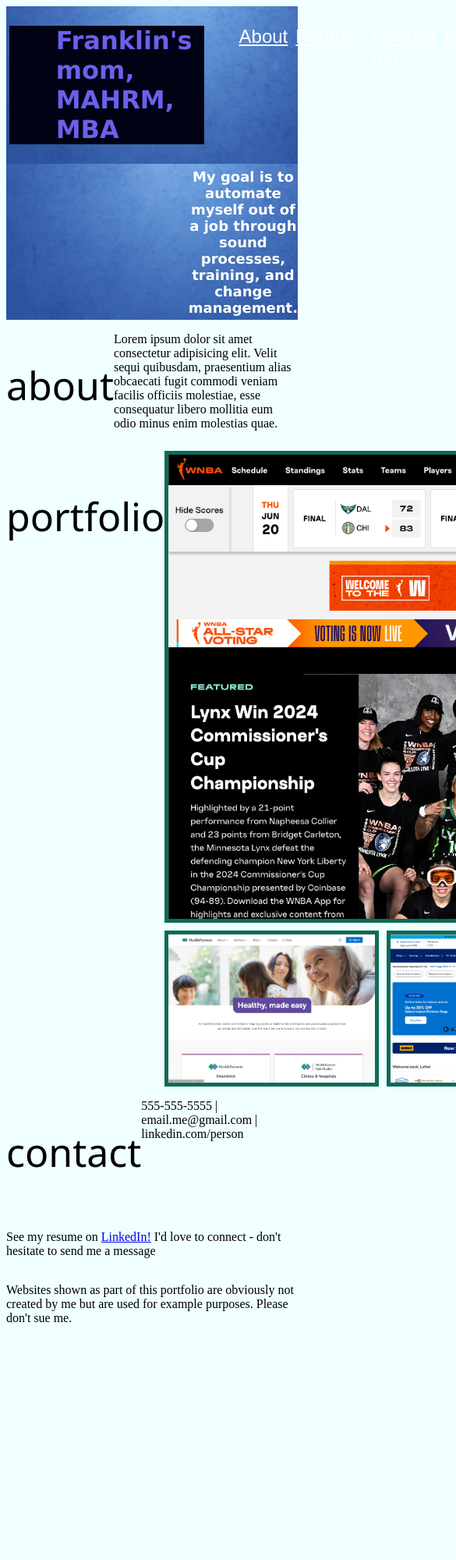
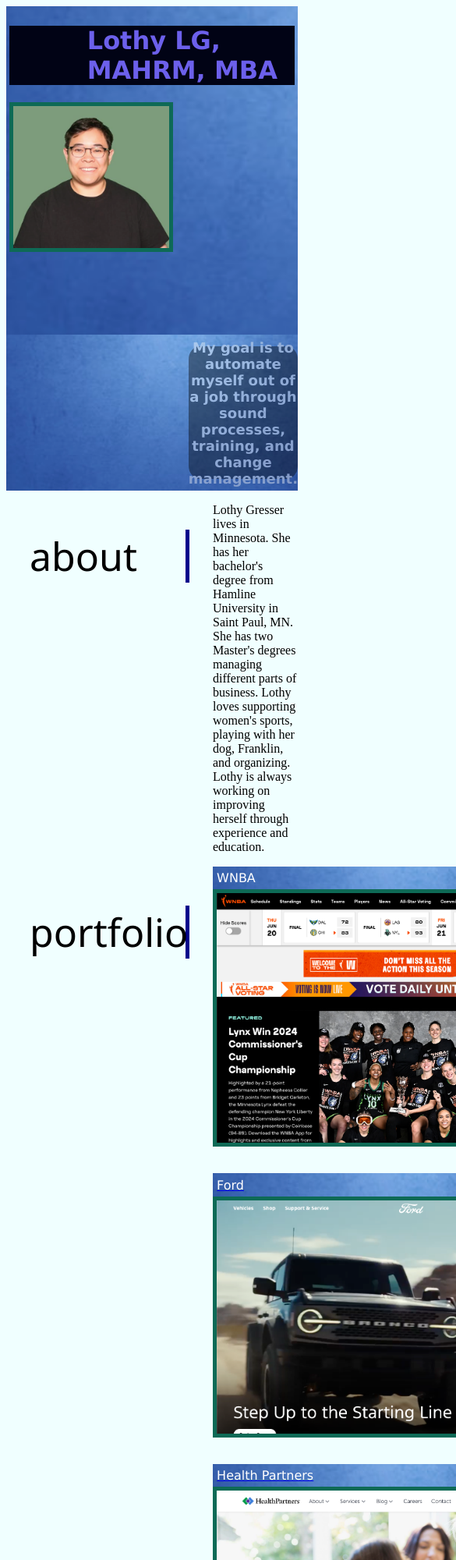
Before and after one commit to lothylg/lg-portfolio, a plain HTML site: page index.html in a window 390 px wide. Shown: the top 2000 px of the page at 78% size, 585 px wide, since content can reach past the window. Before the commit the page ends 1715 px from the top, so only its background shows below. Drawn offline with Linux system fonts and the light colour scheme.

Commit message:
working file

```diff
--- a/assets/css/style.css
+++ b/assets/css/style.css
@@ -6,20 +6,21 @@ body {
  /* make the space that will hold the main logo and the nav tag one
  space and make it one background color */
 header , h1 , header nav , header nav ul , .decorative{
-    /* background-color: rgb(117, 165, 227); */
     font-family: Verdana, Geneva, Tahoma, sans-serif;
 }
 /* Make the items within the header flex and give it some padding
 so it's not just sitting at the top */
 header {
     display: flex;
-    /* justify-content: space-between;
-    align-items: center; */
     padding: 1%;
     flex-basis: 100%;
     background-image: url(../images/solidback.png);
     background-size: cover;
     background-repeat: no-repeat;
+}
+header img {
+    width: 200px;
+    height: auto;
 }
 /* put the nav inline with the main logo at opposite ends*/
 h1, nav {
@@ -28,41 +29,39 @@ h1, nav {
 
 }
 /*positioning of the header main logo within the header slight styling of the logo*/
-header h1 {
-    display: inline-flex;
+body header h1 {
+    display: flex;
+    justify-content: flex-end;
     font-weight: 900;
-    justify-content: flex-end;
-    /* align-content: center; */
     font-family: Verdana, Geneva, Tahoma, sans-serif;
-    font-weight: bold;
+    flex-basis: 30%;
+    padding-left: 100px;
+
 }
 /*style the main logo with border around the main logo*/
 h1 {
     background-color: rgb(1, 3, 21);
-    /* border-radius: 10%; */
-    flex-basis: 40%;
     color: #6c60eb;
-    padding-right: 15px;
-    padding-left: 60px;
+
 }
 /*define how big the nav area will be within the header and put
 it at the end of the header container*/
-header nav {
+header#top nav {
     justify-content: flex-end;
     flex-basis: 60%;
 }
 /*links to be in a row*/
-header nav ul {
+header#top nav ul {
     display: inline-flex;
     justify-content: end;
 }
 /* make the links not stack on top of each other*/
-header nav ul li {
+header#top nav ul li {
     display: inline-flex;
     padding: 5px;
 }
 /*style the links only*/
-header nav ul li a {
+header#top nav ul li a {
     /* background-color: rgb(21, 121, 146); */
     color: white;
     font-size: x-large;
@@ -75,7 +74,6 @@ header nav ul li a {
     justify-content: end;
     height: 200px;
     width: 100%;
-    /* background-image: url(../images/pexels-shonejai-445753-1227511.jpg); */
     background-image: url(../images/solidback.png);
     background-size: cover;
     background-repeat: no-repeat;
@@ -83,7 +81,6 @@ header nav ul li a {
 /*aligning the "cool subtitle" within the image*/
 .decorative h2 {
     display: flex;
-    /* text-align: center; */
     justify-content: center;
     align-items: center;
 }
@@ -91,59 +88,154 @@ header nav ul li a {
 h2 {
     display: flex;
     justify-content: end;
-    /* -webkit-text-stroke: 1px white; */
     color: white;
     font-size: large;
     text-wrap: wrap;
     flex-basis: 30%;
     text-align: center;
+    background-color: black;
+    opacity: 40%;
+    border-radius: 10%;
 }
+/*make all of the containers for the topics page uniform size and give a line*/
+container h3 {
+    border-right: 5px solid darkblue;
+    width: 200px;
+
+}
+
 /*styling the section titles*/
 h3 {
     font-size: 50px;
     font-family: 'Segoe UI', Tahoma, Geneva, Verdana, sans-serif;
     font-weight: lighter;
+    flex-basis: 30%;
 }
-/*just make the images not run off the page*/
-main section div img {
-    width: calc(100%-80px);
-    overflow: auto;
-}
+/*tell the page that all of the sections are flex*/
 .page {
     display: flex;
 }
-/*resize images and give them a background*/
+/*give images a background border*/
 img {
-    /* max-width: 20%;
-    max-height: 20%; */
     border: 5px solid rgb(14, 106, 86);
-    /* display: flex;
+    height: auto;
+    width: 500px;
+}
+
+/* give the labels of the images a background and make it visible */
+main header#port {
+    background-color: rgb(14, 106, 86);
+    color: white;
+    width: 500px;
+}
+/*give the container of all of the site elements a certain size*/
+div.websites {
+    width: 800px;
+    display: flex;
     flex-wrap: wrap;
-    flex-basis: 100%;
-    margin: 15px 10px 15px 10px; */
 }
-/* make one of the photos larger than the others*/
-/* #wnba {
-    max-width: 50%;
-    max-height: 50%;
+/*give each site some space*/
+div.websites section.card {
+    flex: 0 0 500px;
+    padding-bottom: 30px;
+}
+.card:first-child {
+    flex-grow: 2;
+    flex-basis: 800px;
+}
+/*pseudo-element on images*/
+img:hover {
+    color: black;
+    opacity: 40%;
+}
+/*so the content isn't straddling the vertical line*/
+main section div p {
+    padding-left: 30px;
+}
+/*so images are not straddling the vertical line*/
+main section div {
+    padding-left: 30px;
+}
+
+/*contact information middle  */
+main section div#contact div{
     display: flex;
-    flex-basis: 200%;
-} */
-div#portfolio div{
+    flex-wrap: wrap;
+    align-content: center;
+    justify-content: center;
+    max-width: 800px;
+
+}
+
+footer {
+    background-color: rgb(87, 87, 235);
+    align-items: center;
+    padding: 40px;
+    text-align: center;
+    color: white;
+}
+
+/*adjust to smaller screen - hide nav buttons*/
+@media screen and (max-width: 768px) {
+    header, main, footer {
+        flex-direction: column;
+    }
+    header nav ul {
+        visibility: hidden;
+    }
+
+}
+/*get the images so they are two by two and one on top*/
+
+  /* media query to make adjust sizes based on screen size
+
+  /* div#portfolio  {
     display: flex;
     flex-wrap: wrap;
     gap: 10px;
-}
-div#portfolio div img {
+    width: 500px;
+} */
+/* div#portfolio div container img {
     flex: 0 1 20%;
 }
 div#portfolio div img:first-child {
     flex-basis: 70%;
     flex-wrap: nowrap;
-}
-/* #smimage {
+} */
 
+/*just make the images not run off the page*/
+/* main section div img {
+    width: calc(100%-80px);
+    overflow: auto;
 } */
-/*get the images so they are two by two and one on top*/
 
-  /* media query to make adjust sizes based on screen size
+/* main section div p {
+    display: block;
+    padding-left: 30px;
+    flex-wrap: wrap;
+    align-content: center;
+    text-wrap: wrap;
+} */
+
+/* main div section.first-site{
+    flex-basis: 82%;
+    flex-wrap: nowrap;
+} */
+/* container.port:first-child {
+    flex-basis: 82%;
+    flex-wrap: nowrap;
+} */
+ /* .card:first-child {
+    flex-basis: 70%;
+    flex-wrap: nowrap;
+}  */
+/* .card header, img {
+    display: flex;
+    flex-wrap: wrap;
+    flex-basis: 100%;
+} */
+
+/*images need to stack in a certain way and one bigger than the other*/
+/* section.card img {
+    flex: 0 1 40%;
+} */
--- a/index.html
+++ b/index.html
@@ -8,8 +8,9 @@
     <link rel="stylesheet" href="./assets/css/style.css">
 </head>
 <body>
-    <header>
-        <h1>Franklin's mom, MAHRM, MBA</h1>
+    <header id="top">
+        <h1>Lothy LG, MAHRM, MBA</h1>
+        <a href="http://www.linkedin.com"> <img id="Lothy" src="./assets/images/Screen Shot 2022-05-27 at 9.13.52 PM.png" alt="headshot of lothy"/> </a>
         <nav>
           <ul>
             <li><a href="#about">About</a></li>
@@ -29,33 +30,55 @@
         <!--information about the person of interest-->
         <section>
             <div id="about" class="page">
-                <h3>about</h3>
-                <p> Lorem ipsum dolor sit amet consectetur adipisicing elit. Velit sequi quibusdam, praesentium alias obcaecati fugit commodi veniam facilis officiis molestiae, esse consequatur libero mollitia eum odio minus enim molestias quae.</p>
+                <container>
+                    <h3>about</h3>
+                </container>
+                <p> Lothy Gresser lives in Minnesota. She has her bachelor's degree from Hamline University in Saint Paul, MN. She has two Master's degrees managing different parts of business. Lothy loves supporting women's sports, playing with her dog, Franklin, and organizing.
+                    Lothy is always working on improving herself through experience and education.
+                </p>
             </div>
         </section>
         <section>
             <div id="portfolio" class="page">
-                <h3>portfolio</h3>
-                <div>
-                <img id="wnba" src="./assets/images/wnba.png" alt="wnba.com website"/>
-                <img id="smimage" src="./assets/images/ford.png" alt="ford website"/>
-                <img id="smimage" src="./assets/images/health-partners.png" alt="health partners website"/>
-                <img id="smimage" src="./assets/images/lowes.png" alt="lowes hardware website"/>
-                <img id="smimage"src="./assets/images/reddit.png" alt="reddit.com website"/>
+                <container>
+                    <h3>portfolio</h3>
+                 </container>
+            <div class="websites">
+                <section class="card">
+                    <header id="port">WNBA</header>
+                    <a href="http://www.wnba.com"> <img id="wnba" src="./assets/images/wnba.png" alt="wnba.com website">
+                </section>
+                <section class="card">
+                    <header id="port">Ford</header>
+                    <a href="http://www.ford.com"> <img id="smimage" src="./assets/images/ford.png" alt="ford website"/>
+                </section>
+                <section class="card">
+                    <header id="port">Health Partners</header>
+                    <a href="http://www.healthpartners.com"> <img id="smimage" src="./assets/images/health-partners.png" alt="health partners website"/>
+                </section>
+                <section class="card">
+                    <header id="port">Lowes</header>
+                    <a href="http://www.lowes.com"> <img id="smimage" src="./assets/images/lowes.png" alt="lowes hardware website"/>
+                </section>
+                <section class="card">
+                    <header id="port">Reddit</header>
+                    <a href="http://www.reddit.com"><img id="smimage"src="./assets/images/reddit.png" alt="reddit.com website"/> </a>
+                </section>
             </div>
             </div>
-            <div id="contact" class="page">
-                <h3>contact</h3>
-                <p> 555-555-5555 | email.me@gmail.com | linkedin.com/person</p>
-            </div>
-            <div id="resume" class="page">
-                <p>See my resume on <a href="https://www.linkedin.com/in/lothy-gresser/" target="_blank"> LinkedIn!</a> I'd love to connect - don't hesitate to send me a message </p>
+            <div id="contact" id="resume" class="page">
+                <container>
+                     <h3>contact</h3>
+                </container>
+               <div> <p> 555-555-5555 | email.me@gmail.com | linkedin.com/person <br>
+                <a href="https://www.linkedin.com/" target="_blank"> See my resume on LinkedIn!</a> I'd love to connect - don't hesitate to send me a message</p></div>
             </div>
         </section>
     </main>
     <!--footer -->
     <footer>
-        <p>Websites shown as part of this portfolio are obviously not created by me but are used for example purposes. Please don't sue me. </p>
+        <p>Websites shown as part of this portfolio are obviously not created by me but are used for example purposes. </p>
+        <p>Please don't sue me.</p>
     </footer>
 
 </body>
```
Also changed, not shown: assets/images/Screen Shot 2022-05-27 at 9.13.52 PM.png (added), 3 other files.
